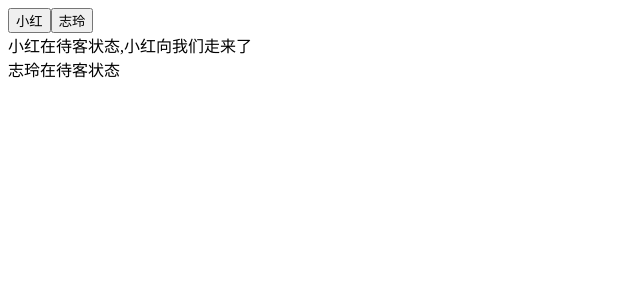
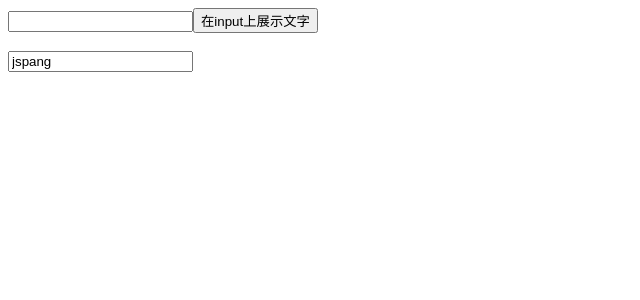
Before and after one commit to baikaifa/react_hook_learning, a React (Create React App) app in the folder react-hook/: page / in a window 1280 px wide. Shown: the top 300 px of the page, without its empty margins (0-640 px from the left). Built offline with nearby package versions, Linux system fonts and the light colour scheme.

Commit message:
useRef获取DOM和保存变量

```diff
--- /dev/null
+++ b/react-hook/src/Example8.js
@@ -0,0 +1,34 @@
+import React, { useRef,useState,useEffect } from "react";
+function Example8() {
+  const inputEl = useRef(null);
+
+  const onButtonClick = () => {
+    inputEl.current.value = "Hello,JSPang";
+    console.log(inputEl);
+  };
+
+  const [text, setText] = useState("jspang");
+  const textRef=useRef()
+
+  useEffect(()=>{
+      textRef.current = text
+      console.log('textRef.current',textRef.current)
+  })
+
+  return (
+    <>
+      <input ref={inputEl} type="text" />
+      <button onClick={onButtonClick}>在input上展示文字</button>
+      <br />
+      <br />
+      <input
+        value={text}
+        onChange={e => {
+          setText(e.target.value);
+        }}
+      />
+    </>
+  );
+}
+
+export default Example8;
--- a/react-hook/src/index.js
+++ b/react-hook/src/index.js
@@ -1,4 +1,4 @@
 import React from 'react';
 import ReactDOM from 'react-dom';
-import Example from './Example7'
+import Example from './Example8'
 ReactDOM.render(<Example />, document.getElementById('root'));
```
Also changed, not shown: react-hook/src/Example7.js (+8 -7 lines).
